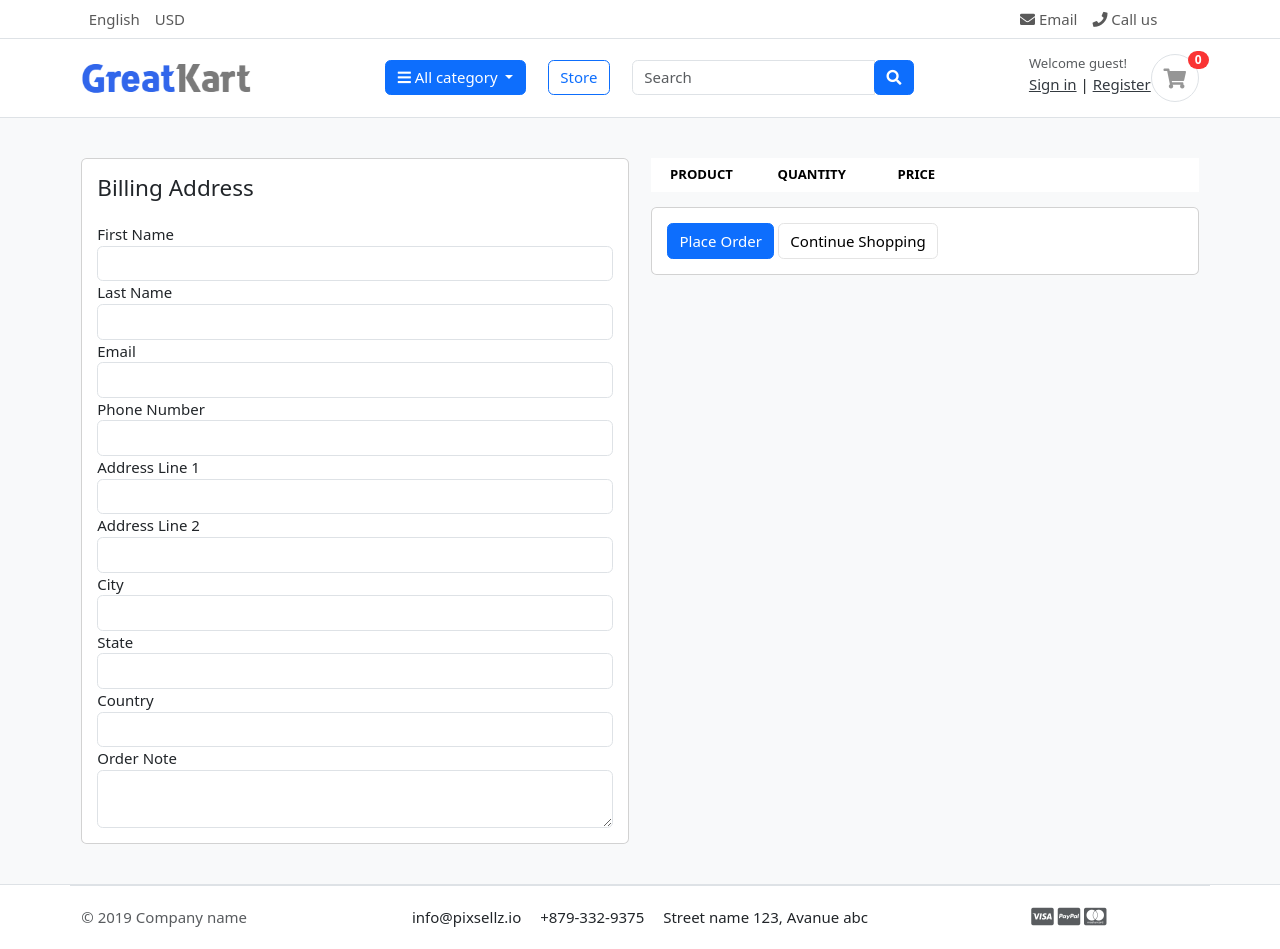
After one commit to NVDungg/D4P_ecom, a Django app: page /cart/checkout/ in a window 1280 px wide. The commit adds this page. Run offline with Django 4.2, Linux system fonts and the light colour scheme; tables that the repository leaves empty hold one stand-in row (values such as "Sample post"); lists and menus that the app fills with data are empty; some web fonts are replaced.

Commit message:
Make check out page, and view, url

```diff
--- a/carts/urls.py
+++ b/carts/urls.py
@@ -1,9 +1,11 @@
 from django.urls import path
-from .views import CartItemView, CartItemDeleteView, add_cart, RemoveCartItemView
+from .views import CartItemView, CartItemDeleteView, add_cart, RemoveCartItemView, CheckoutView
 
 urlpatterns = [
     path("", CartItemView.as_view(), name="cart_view"),
     path('add_cart/<int:product_id>/', add_cart, name='add_cart'),
     path('remove_cart/<int:product_id>/<int:cart_item_id>/', CartItemDeleteView.as_view(), name='delete_cart'),
-    path('remove_cart_items/<int:product_id>/<int:cart_item_id>/', RemoveCartItemView.as_view(), name='remove_cart_item')
+    path('remove_cart_items/<int:product_id>/<int:cart_item_id>/', RemoveCartItemView.as_view(), name='remove_cart_item'),
+
+    path("checkout/", CheckoutView.as_view(), name="checkout")
 ]
--- a/carts/views.py
+++ b/carts/views.py
@@ -1,7 +1,7 @@
 from django.shortcuts import render, redirect, get_object_or_404
 from django.views.generic import TemplateView, RedirectView, DeleteView, ListView
 from django.core.exceptions import ObjectDoesNotExist
-#from django.contrib.auth.mixins import Mix
+from django.contrib.auth.mixins import LoginRequiredMixin
 from django.urls import reverse_lazy
 
 from store.models import Product, Variation
@@ -15,6 +15,8 @@ class CartItemView(ListView):
 
     # If you don't set the model. You must implement the get_queryset method to fetch the cart items and return a queryset
     def get_queryset(self):
+        '''Check cart exists or not if exists then return list card_item in the cart
+         else retun cart item none '''
         try:
             cart = Cart.objects.get(cart_id=_cart_id(self.request))
             cart_items = CartItem.objects.filter(cart=cart, is_active=True).order_by('-id')
@@ -54,11 +56,15 @@ def get_context_data(self, **kwargs):
 
     total = sum([cart_item.product.price * cart_item.quantity for cart_item in self.object_list])
     quantity = sum([cart_item.quantity for cart_item in self.object_list])
+    tax = (2 * total)/100
+    grand_total = total + tax
 
     context = {
         'total':total,
         'quantity':quantity,
         'cart_items':cart_items,
+        'tax':tax,
+        'grand_total':grand_total,
     }
     return context
 '''
@@ -80,7 +86,8 @@ class CartItemDeleteView(DeleteView):
         cart_item = get_object_or_404(CartItem, product=product, cart=cart, id=cart_item_id)
         return cart_item
 
-    def get(self, request, *args, **kwargs):    #to skip comfirm delete
+    #We overrides get method to skip comfirm delete( if u don't want use template_comfirm_delete in DeleteView)
+    def get(self, request, *args, **kwargs):
         '''check if cart_item.quantity > 1 before decrementing the quantity and saving the object.
         If the quantity becomes zero or less, we delete the cart_item directly.'''
         cart_item = self.get_object()
@@ -107,6 +114,41 @@ class RemoveCartItemView(DeleteView):
         cart_item.delete()
         return redirect(self.success_url)
 
+#same with CartItemView
+class CheckoutView(ListView):
+    template_name = 'store/checkout.html'
+    context_object_name = 'cart_items'
+
+    def get_queryset(self):
+        '''Check cart exists or not if exists then return list card_item in the cart
+         else retun cart item none '''
+        try:
+            cart = Cart.objects.get(cart_id=_cart_id(self.request))
+            return CartItem.objects.filter(cart=cart, is_active=True).order_by('-id')
+        except ObjectDoesNotExist:
+            return CartItem.objects.none()
+
+    def get_context_data(self, **kwargs):
+        context = super().get_context_data(**kwargs)
+        total = 0
+        quantity = 0
+        tax = 0
+        grand_total = 0
+
+        for cart_item in context['cart_items']:
+            total += (cart_item.product.price * cart_item.quantity)
+            quantity += cart_item.quantity
+        tax = (2 * total)/100
+        grand_total = total + tax
+
+        context.update({
+            'total': total,
+            'quantity': quantity,
+            'tax': tax,
+            'grand_total': grand_total,
+        })
+        return context
+
 def add_cart(request, product_id):
     product = Product.objects.get(id=product_id)
 
@@ -120,7 +162,7 @@ def add_cart(request, product_id):
             value = request.POST[key]   # store the value of key(variation_value)
 
             try:
-                #check key n value exact variation category/value, map the nameproduct to variation
+                #check key n value exact variation category/value, map the name product to variation
                 variation = Variation.objects.get(product=product, variation_category__iexact=key, variation_value__iexact=value)
                 #product_variation it the product had unique variation
                 product_variation.append(variation) #store value in CartItem
@@ -129,7 +171,7 @@ def add_cart(request, product_id):
 
     # below is get cart
     try:
-        cart = Cart.objects.get(cart_id = _cart_id(request))  # implement card using cart_id( it session product)
+        cart = Cart.objects.get(cart_id = _cart_id(request))  # implement card using cart_id( it session user)
 
     except Cart.DoesNotExist:
         cart = Cart.objects.create(
@@ -144,7 +186,7 @@ def add_cart(request, product_id):
     # check is_cart_item_exists(had that product in cart)
     is_cart_item_exists = CartItem.objects.filter(product=product, cart=cart).exists()
     if is_cart_item_exists:
-        cart_item = CartItem.objects.filter(product=product, cart=cart)    #conves product n session product to cart_item in cart
+        cart_item = CartItem.objects.filter(product=product, cart=cart)    #filter cart_item have same product n session user in cart
 
         #create variation n id for each product had different variation
         exists_variation = []
@@ -183,7 +225,7 @@ def add_cart(request, product_id):
     return redirect('cart_view')
 
 def _cart_id(request):
-    cart = request.session.session_key      # get session product
+    cart = request.session.session_key      #make a cart by get session user
     if not cart:
         cart = request.session.create()
     return cart
--- a/templates/cart/cart.html
+++ b/templates/cart/cart.html
@@ -96,7 +96,7 @@
 				<p class="text-center mb-3">
 					<img src="{% static './images/misc/payments.png' %}" height="26">
 				</p>
-				<a href="./place-order.html" class="btn btn-primary btn-block"> Checkout </a>
+				<a href="{% url 'checkout'%}" class="btn btn-primary btn-block"> Checkout </a>
 				<a href="./store.html" class="btn btn-light btn-block">Continue Shopping</a>
 			</div> <!-- card-body.// -->
 			</div> <!-- card.// -->
--- /dev/null
+++ b/templates/store/checkout.html
@@ -0,0 +1,145 @@
+{% extends 'base.html' %}
+{% load static %}
+
+{% block content %}
+<section class="section-content padding-y bg">
+<div class="container">
+
+<!-- ============================ COMPONENT 1 ================================= -->
+
+	<div class="row">
+		<aside class="col-lg-6">
+	<div class="card">
+	    <div class="card-body">
+            <h4 class="card-title mb-4">Billing Address</h4>
+            <form action="">
+                <div class="form-row">
+                    <div class="col form-group">
+                      <label for="">First Name</label>
+                      <input type="text" name="first_name" class="form-control" required>
+                    </div>
+                    <div class="col form-group">
+                      <label for="">Last Name</label>
+                      <input type="text" name="last_name" class="form-control" required>
+                    </div>
+                  </div>
+                  <div class="form-row">
+                    <div class="col form-group">
+                      <label for="">Email</label>
+                      <input type="email" name="email" class="form-control" required>
+                    </div>
+                    <div class="col form-group">
+                      <label for="">Phone Number</label>
+                      <input type="text" name="phone" class="form-control" required>
+                    </div>
+                  </div>
+                  <div class="form-row">
+                    <div class="col form-group">
+                      <label for="">Address Line 1</label>
+                      <input type="text" name="address_line_1" class="form-control" required>
+                    </div>
+                    <div class="col form-group">
+                      <label for="">Address Line 2</label>
+                      <input type="text" name="address_line_2" class="form-control">
+                    </div>
+                  </div>
+                  <div class="form-row">
+                    <div class="col form-group">
+                      <label for="">City</label>
+                      <input type="text" name="city" class="form-control" required>
+                    </div>
+                    <div class="col form-group">
+                      <label for="">State</label>
+                      <input type="text" name="state" class="form-control" required>
+                    </div>
+                    <div class="col form-group">
+                      <label for="">Country</label>
+                      <input type="text" name="country" class="form-control" required>
+                    </div>
+                    </div>
+                    <div class="form-row">
+                      <label for="">Order Note</label>
+                      <textarea name="order_note" rows="2" class="form-control"></textarea>
+                    </div>
+            </form>
+        </div>
+	</div> <!-- card.// -->
+
+		</aside> <!-- col.// -->
+		<aside class="col-lg-6">
+            <table class="table table-borderless table-shopping-cart">
+                <thead class="text-muted">
+                <tr class="small text-uppercase">
+                <th scope="col">Product</th>
+                <th scope="col" width="120">Quantity</th>
+                <th scope="col" width="120">Price</th>
+                <th scope="col" class="text-right" width="200"> </th>
+                </tr>
+                </thead>
+                <tbody>
+                {% for cart_item in cart_items %}
+                <tr>
+                    <td>
+                        <figure class="itemside align-items-center">
+                            <div class="aside"><img src="{{ cart_item.product.image.url }}" class="img-sm"></div>
+                            <figcaption class="info">
+                                <a href="{{ cart_item.product.get_url }}" class="title text-dark">{{ cart_item.product.product_name }}</a>
+                                {% if cart_item.variations.all %}
+                                    {% for item in cart_item.variations.all %}
+                                        <p class="text-muted small">{{ item.variation_category | capfirst }}: {{ item.variation_value | capfirst }} <br></p>
+                                    {% endfor %}
+                                {% endif %}
+                            </figcaption>
+                        </figure>
+                    </td>
+                    <td>
+                        <!-- col.// -->
+                                    <div class="col">
+                                        <div class="input-group input-spinner">
+                                            <div class="input-group-prepend">
+                                            <a href="{% url 'delete_cart' cart_item.product.id cart_item.id %}" class="btn btn-light" type="button" id="button-plus"> <i class="fa fa-minus"></i> </a>
+                                            </div>
+                                            <input type="text" class="form-control"  value="{{ cart_item.quantity }}">
+                                            <div class="input-group-append">
+                                                <form action="{% url 'add_cart' cart_item.product.id %}" method="POST">
+                                                    {% csrf_token %}
+                                                    {% for item in cart_item.variations.all %}
+                                                        <input type="hidden" name="{{ item.variation_category | lower }}" value="{{ item.variation_value | capfirst}}">
+                                                    {% endfor %}
+                                                    <button href="{% url 'add_cart' cart_item.product.id %}" class="btn btn-light" type="submit" id="button-minus"> <i class="fa fa-plus"></i> </button>
+                                                </form>
+                                            </div>
+                                        </div> <!-- input-group.// -->
+                                    </div> <!-- col.// -->
+                    </td>
+                    <td>
+                        <div class="price-wrap">
+                            <var class="price">${{ cart_item.sub_total }}</var>
+                            <small class="text-muted"> ${{ cart_item.product.price }} each </small>
+                        </div> <!-- price-wrap .// -->
+                    </td>
+                    <td class="text-right">
+                    <a href="{% url 'remove_cart_item' cart_item.product.id cart_item.id %}" class="btn btn-danger"> Remove</a>
+                    </td>
+                </tr>
+                {% endfor %}
+                </tbody>
+                </table>
+			<div class="card">
+			<div class="card-body">
+
+				<a href="./place-order.html" class="btn btn-primary btn-block"> Place Order </a>
+				<a href="./store.html" class="btn btn-light btn-block">Continue Shopping</a>
+			</div> <!-- card-body.// -->
+			</div> <!-- card.// -->
+
+	</aside> <!-- col.// -->
+
+
+	</div> <!-- row.// -->
+	<!-- ============================ COMPONENT 1 END .// ================================= -->
+
+</div> <!-- container .//  -->
+</section>
+<!-- ========================= SECTION CONTENT END// ========================= -->
+{% endblock content %}
```
